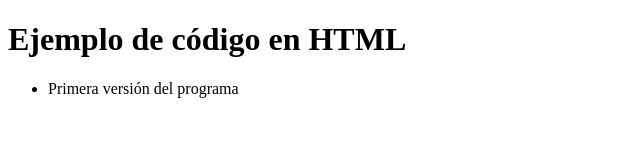
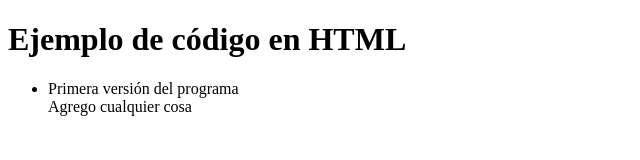
Before and after one commit to Cristale11/tarea6daw, a plain HTML site: page index.html in a window 1280 px wide. Shown: the whole page, without its empty margins (0-640 px from the left). Drawn offline with Linux system fonts and the light colour scheme.

Commit message:
Actualización index.html
He realizado un cambio al programa

```diff
--- a/index.html
+++ b/index.html
@@ -10,6 +10,6 @@
     <h1>Ejemplo de código en HTML</h1>
     <ul>
         <li>Primera versión del programa</li>
-    </ul>
+        <div>Agrego cualquier cosa</div>
 </body>
 </html>
```
